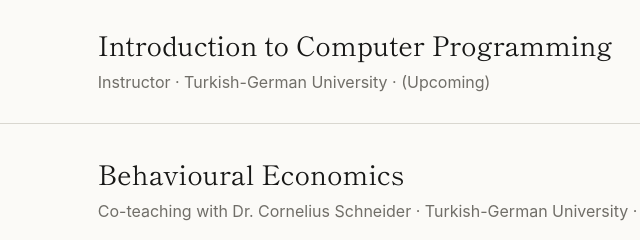
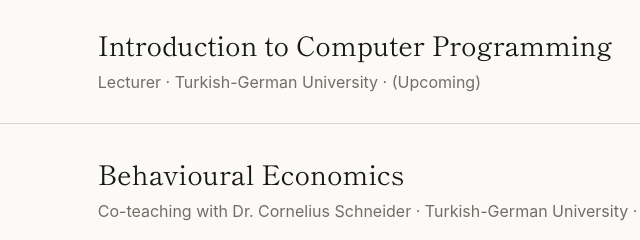
Before and after one commit to nurbanu-kartal/nurbanu-kartal.github.io, a plain HTML site: page teaching.html in a window 1280 px wide. Shown: the part 406-646 px from the top of the page, 174-814 px from the left. Drawn offline with Linux system fonts and the light colour scheme; a web font is replaced by a local one.

Commit message:
teaching.html

```diff
--- a/teaching.html
+++ b/teaching.html
@@ -109,7 +109,7 @@
 <section class="section shell page-start">
 <div class="teaching-list">
 <div><span>Spring 2027</span><div><strong>Econometrics II</strong><p>Co-teaching with Prof. Dr. Martin Missong · Turkish-German University · (Upcoming)</p></div></div>
-<div><span>Spring 2027</span><div><strong>Introduction to Computer Programming</strong><p>Instructor · Turkish-German University · (Upcoming)</p></div></div>
+<div><span>Spring 2027</span><div><strong>Introduction to Computer Programming</strong><p>Lecturer · Turkish-German University · (Upcoming)</p></div></div>
 <div><span>Fall 2026</span><div><strong>Behavioural Economics</strong><p>Co-teaching with Dr. Cornelius Schneider · Turkish-German University ·</p></div></div>
 <div><span>Spring 2026</span><div><strong>Seminar</strong><p>Teaching Assistant · Turkish-German University</p></div></div>
 <div><span>Fall 2025</span><div><strong>Statistics I</strong><p>Teaching Assistant · Turkish-German University</p></div></div>
```
